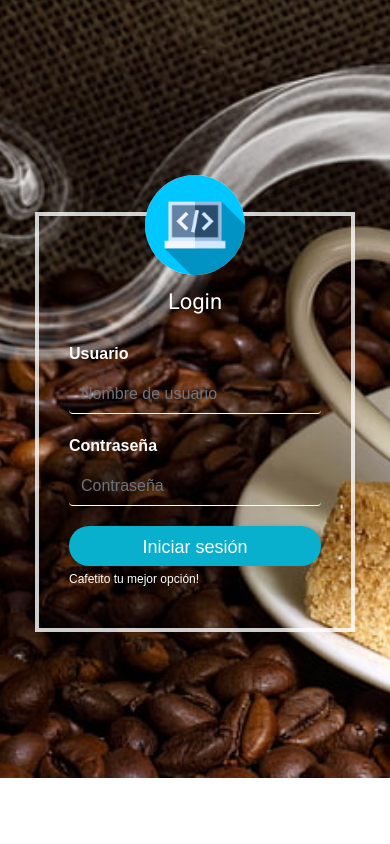
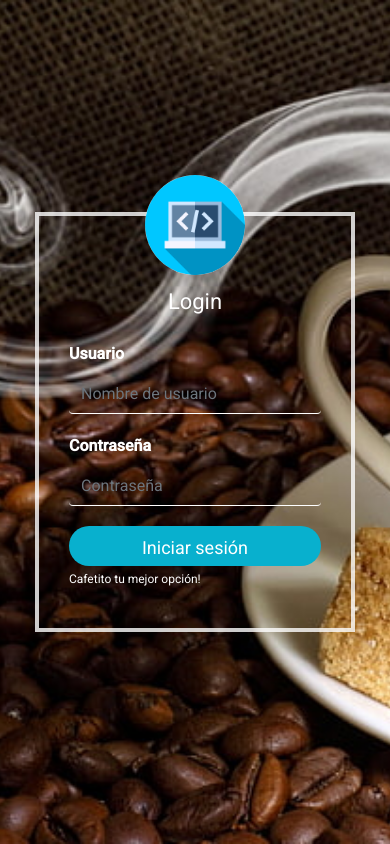
Before and after one commit to 1lesterToj/system-angular, an Angular app: page /auth/login in a window 390 px wide. Built offline with nearby package versions, Linux system fonts and the light colour scheme.

Commit message:
Se hacen modificaciones para hacer responsive el Login

```diff
--- a/src/modules/auth/containers/login/login.component.html
+++ b/src/modules/auth/containers/login/login.component.html
@@ -6,6 +6,8 @@
   <meta http-equiv="X-UA-Compatible" content="IE=edge">
   <meta name="viewport" content="width=device-width, initial-scale=1.0">
   <title>Login Cafetito</title>
+
+
 </head>
 
 <body>
@@ -44,6 +46,7 @@
   </div>
   <script type="module" src="https://unpkg.com/ionicons@7.1.0/dist/ionicons/ionicons.esm.js"></script>
   <script nomodule src="https://unpkg.com/ionicons@7.1.0/dist/ionicons/ionicons.js"></script>
+
 </body>
 
 </html>
--- a/src/modules/auth/containers/login/login.component.scss
+++ b/src/modules/auth/containers/login/login.component.scss
@@ -1,13 +1,10 @@
 
 body{
-  margin: -3%;
-  width: 103%;
-  height: 790px;
-  padding: -5%;
-  background: url(./../../../../assets/img/portada.jpg);
+
+
+  background: url(./../../../../assets/img/portada.jpg) no-repeat center center fixed;
   background-size: cover;
-  background-position: center;
-  font-family: sans-serif;
+
 }
 .loginbox {
   width: 320px;
```
